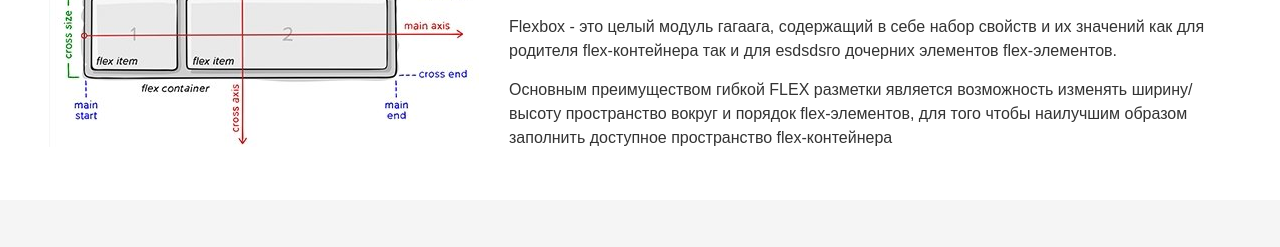
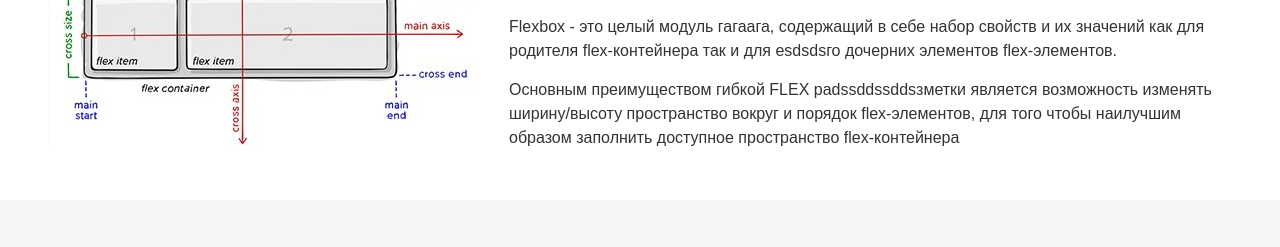
Before and after one commit to Expendeble/123, a plain HTML site: page hellosass/index.html in a window 1280 px wide. Shown: the part 545-792 px from the top of the page. Drawn offline with nearby package versions, Linux system fonts and the light colour scheme.

Commit message:
испрвил

```diff
--- a/hellosass/index.html
+++ b/hellosass/index.html
@@ -49,7 +49,8 @@
 							<p>Flexbox - это целый модуль гагаага, содержащий в себе набор свойств и их значений как для
 								родителя
 								flex-контейнера так и для еsdsdsго дочерних элементов flex-элементов. </p>
-							<p>Основным преимуществом гибкой FLEX разметки является возможность изменять ширину/высоту
+							<p>Основным преимуществом гибкой FLEX раdssddssddsзметки является возможность изменять
+								ширину/высоту
 								пространство вокруг и порядок flex-элементов, для того чтобы наилучшим образом заполнить
 								доступное пространство flex-контейнера</p>
 						</div>
```
